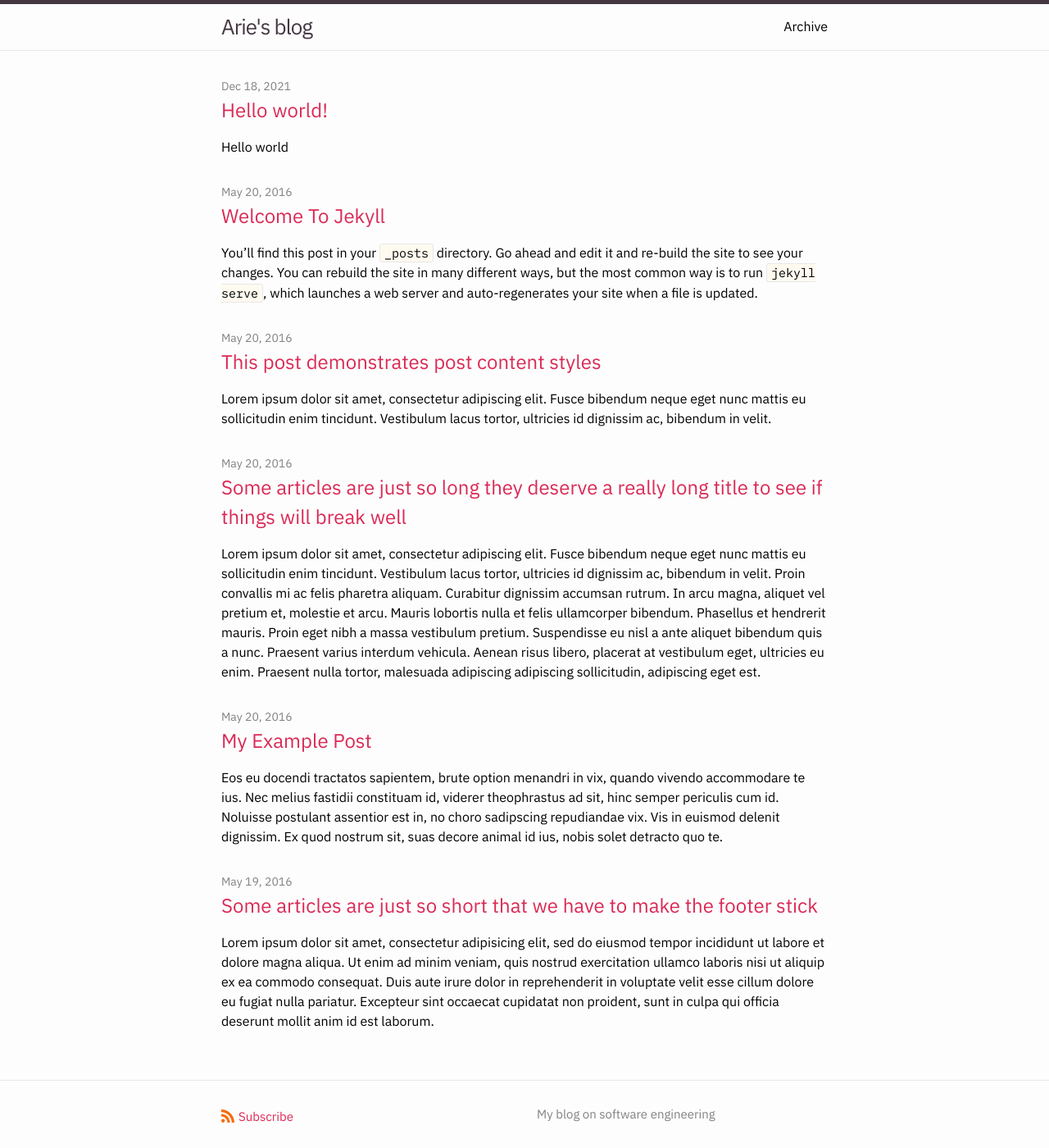
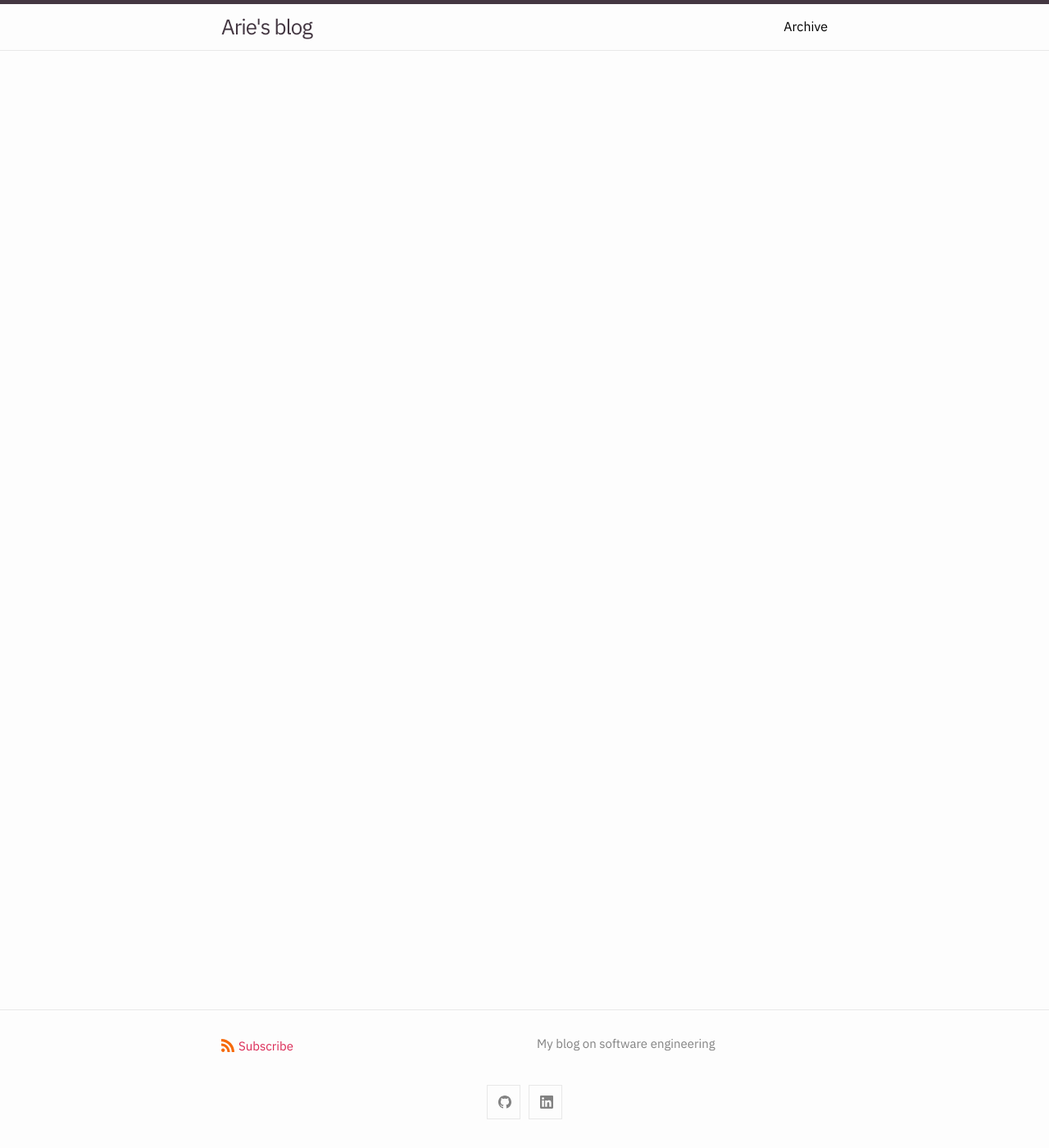
Before and after one commit to ariebovenberg/ariebovenberg.github.io, a Jekyll site: the page built from index.md, in a window 1280 px wide and 1400 px high. Shown: the whole window at 82% size. Built offline with Jekyll 4.4.1, drawn with Linux system fonts in a browser that asks for light colours.

Commit message:
remove posts

````diff
--- a/_config.yml
+++ b/_config.yml
@@ -4,10 +4,9 @@ description: >
 baseurl: ""
 url: "https://ariebovenberg.github.io"
 
-# Theme
 # author:
 #   name: Arie Bovenberg
-#   email: arie@bovenberg.net
+#   email: null
 show_excerpts: true
 minima:
   skin: arie
--- a/_posts/2016-05-19-super-short-article.md
+++ /dev/null
@@ -1,7 +0,0 @@
----
-layout: post
-title: "Some articles are just so short that we have to make the footer stick"
-categories: misc
----
-
-Lorem ipsum dolor sit amet, consectetur adipisicing elit, sed do eiusmod tempor incididunt ut labore et dolore magna aliqua. Ut enim ad minim veniam, quis nostrud exercitation ullamco laboris nisi ut aliquip ex ea commodo consequat. Duis aute irure dolor in reprehenderit in voluptate velit esse cillum dolore eu fugiat nulla pariatur. Excepteur sint occaecat cupidatat non proident, sunt in culpa qui officia deserunt mollit anim id est laborum.
--- a/_posts/2016-05-20-my-example-post.md
+++ /dev/null
@@ -1,12 +0,0 @@
----
-layout: post
----
-
-Eos eu docendi tractatos sapientem, brute option menandri in vix, quando vivendo accommodare te ius. Nec melius fastidii constituam id, viderer theophrastus ad sit, hinc semper periculis cum id. Noluisse postulant assentior est in, no choro sadipscing repudiandae vix. Vis in euismod delenit dignissim. Ex quod nostrum sit, suas decore animal id ius, nobis solet detracto quo te.
-
-{% comment %}
-Might you have an include in your theme? Why not try it here!
-{% include my-themes-great-include.html %}
-{% endcomment %}
-
-No laudem altera adolescens has, volumus lucilius eum no. Eam ei nulla audiam efficiantur. Suas affert per no, ei tale nibh sea. Sea ne magna harum, in denique scriptorem sea, cetero alienum tibique ei eos. Labores persequeris referrentur eos ei.
--- a/_posts/2016-05-20-super-long-article.md
+++ /dev/null
@@ -1,15 +0,0 @@
----
-layout: post
-title: "Some articles are just so long they deserve a really long title to see if things will break well"
-categories: misc
----
-
-Lorem ipsum dolor sit amet, consectetur adipiscing elit. Fusce bibendum neque eget nunc mattis eu sollicitudin enim tincidunt. Vestibulum lacus tortor, ultricies id dignissim ac, bibendum in velit. Proin convallis mi ac felis pharetra aliquam. Curabitur dignissim accumsan rutrum. In arcu magna, aliquet vel pretium et, molestie et arcu. Mauris lobortis nulla et felis ullamcorper bibendum. Phasellus et hendrerit mauris. Proin eget nibh a massa vestibulum pretium. Suspendisse eu nisl a ante aliquet bibendum quis a nunc. Praesent varius interdum vehicula. Aenean risus libero, placerat at vestibulum eget, ultricies eu enim. Praesent nulla tortor, malesuada adipiscing adipiscing sollicitudin, adipiscing eget est.
-
-Lorem ipsum dolor sit amet, consectetur adipiscing elit. Fusce bibendum neque eget nunc mattis eu sollicitudin enim tincidunt. Vestibulum lacus tortor, ultricies id dignissim ac, bibendum in velit. Proin convallis mi ac felis pharetra aliquam. Curabitur dignissim accumsan rutrum. In arcu magna, aliquet vel pretium et, molestie et arcu. Mauris lobortis nulla et felis ullamcorper bibendum. Phasellus et hendrerit mauris. Proin eget nibh a massa vestibulum pretium. Suspendisse eu nisl a ante aliquet bibendum quis a nunc. Praesent varius interdum vehicula. Aenean risus libero, placerat at vestibulum eget, ultricies eu enim. Praesent nulla tortor, malesuada adipiscing adipiscing sollicitudin, adipiscing eget est.
-
-Lorem ipsum dolor sit amet, consectetur adipiscing elit. Fusce bibendum neque eget nunc mattis eu sollicitudin enim tincidunt. Vestibulum lacus tortor, ultricies id dignissim ac, bibendum in velit. Proin convallis mi ac felis pharetra aliquam. Curabitur dignissim accumsan rutrum. In arcu magna, aliquet vel pretium et, molestie et arcu. Mauris lobortis nulla et felis ullamcorper bibendum. Phasellus et hendrerit mauris. Proin eget nibh a massa vestibulum pretium. Suspendisse eu nisl a ante aliquet bibendum quis a nunc. Praesent varius interdum vehicula. Aenean risus libero, placerat at vestibulum eget, ultricies eu enim. Praesent nulla tortor, malesuada adipiscing adipiscing sollicitudin, adipiscing eget est.
-
-Lorem ipsum dolor sit amet, consectetur adipiscing elit. Fusce bibendum neque eget nunc mattis eu sollicitudin enim tincidunt. Vestibulum lacus tortor, ultricies id dignissim ac, bibendum in velit. Proin convallis mi ac felis pharetra aliquam. Curabitur dignissim accumsan rutrum. In arcu magna, aliquet vel pretium et, molestie et arcu. Mauris lobortis nulla et felis ullamcorper bibendum. Phasellus et hendrerit mauris. Proin eget nibh a massa vestibulum pretium. Suspendisse eu nisl a ante aliquet bibendum quis a nunc. Praesent varius interdum vehicula. Aenean risus libero, placerat at vestibulum eget, ultricies eu enim. Praesent nulla tortor, malesuada adipiscing adipiscing sollicitudin, adipiscing eget est.
-
-Lorem ipsum dolor sit amet, consectetur adipiscing elit. Fusce bibendum neque eget nunc mattis eu sollicitudin enim tincidunt. Vestibulum lacus tortor, ultricies id dignissim ac, bibendum in velit. Proin convallis mi ac felis pharetra aliquam. Curabitur dignissim accumsan rutrum. In arcu magna, aliquet vel pretium et, molestie et arcu. Mauris lobortis nulla et felis ullamcorper bibendum. Phasellus et hendrerit mauris. Proin eget nibh a massa vestibulum pretium. Suspendisse eu nisl a ante aliquet bibendum quis a nunc. Praesent varius interdum vehicula. Aenean risus libero, placerat at vestibulum eget, ultricies eu enim. Praesent nulla tortor, malesuada adipiscing adipiscing sollicitudin, adipiscing eget est.
--- a/_posts/2016-05-20-this-post-demonstrates-post-content-styles.md
+++ /dev/null
@@ -1,115 +0,0 @@
----
-layout: post
-title: "This post demonstrates post content styles"
-categories: junk
-author:
-- Bart Simpson
-- Nelson Mandela Muntz
-meta: "Springfield"
----
-
-Lorem ipsum dolor sit amet, consectetur adipiscing elit. Fusce bibendum neque eget nunc mattis eu sollicitudin enim tincidunt. Vestibulum lacus tortor, ultricies id dignissim ac, bibendum in velit.
-
-## Some great heading (h2)
-
-Proin convallis mi ac felis pharetra aliquam. Curabitur dignissim accumsan rutrum. In arcu magna, aliquet vel pretium et, molestie et arcu.
-
-Mauris lobortis nulla et felis ullamcorper bibendum. Phasellus et hendrerit mauris. Proin eget nibh a massa vestibulum pretium. Suspendisse eu nisl a ante aliquet bibendum quis a nunc. Praesent varius interdum vehicula. Aenean risus libero, placerat at vestibulum eget, ultricies eu enim. Praesent nulla tortor, malesuada adipiscing adipiscing sollicitudin, adipiscing eget est.
-
-## Another great heading (h2)
-
-Lorem ipsum dolor sit amet, consectetur adipiscing elit. Fusce bibendum neque eget nunc mattis eu sollicitudin enim tincidunt. Vestibulum lacus tortor, ultricies id dignissim ac, bibendum in velit.
-
-### Some great subheading (h3)
-
-Proin convallis mi ac felis pharetra aliquam. Curabitur dignissim accumsan rutrum. In arcu magna, aliquet vel pretium et, molestie et arcu. Mauris lobortis nulla et felis ullamcorper bibendum.
-
-Phasellus et hendrerit mauris. Proin eget nibh a massa vestibulum pretium. Suspendisse eu nisl a ante aliquet bibendum quis a nunc.
-
-### Some great subheading (h3)
-
-Praesent varius interdum vehicula. Aenean risus libero, placerat at vestibulum eget, ultricies eu enim. Praesent nulla tortor, malesuada adipiscing adipiscing sollicitudin, adipiscing eget est.
-
-> This quote will *change* your life. It will reveal the <i>secrets</i> of the universe, and all the wonders of humanity. Don't <em>misuse</em> it.
-
-Lorem ipsum dolor sit amet, consectetur adipiscing elit. Fusce bibendum neque eget nunc mattis eu sollicitudin enim tincidunt.
-
-### Some great subheading (h3)
-
-Vestibulum lacus tortor, ultricies id dignissim ac, bibendum in velit. Proin convallis mi ac felis pharetra aliquam. Curabitur dignissim accumsan rutrum.
-
-```html
-<html>
-  <head>
-  </head>
-  <body>
-    <p>Hello, World!</p>
-  </body>
-</html>
-```
-
-
-In arcu magna, aliquet vel pretium et, molestie et arcu. Mauris lobortis nulla et felis ullamcorper bibendum. Phasellus et hendrerit mauris.
-
-#### You might want a sub-subheading (h4)
-
-In arcu magna, aliquet vel pretium et, molestie et arcu. Mauris lobortis nulla et felis ullamcorper bibendum. Phasellus et hendrerit mauris.
-
-In arcu magna, aliquet vel pretium et, molestie et arcu. Mauris lobortis nulla et felis ullamcorper bibendum. Phasellus et hendrerit mauris.
-
-#### But it's probably overkill (h4)
-
-In arcu magna, aliquet vel pretium et, molestie et arcu. Mauris lobortis nulla et felis ullamcorper bibendum. Phasellus et hendrerit mauris.
-
-##### Could be a smaller sub-heading, `pacman` (h5)
-
-In arcu magna, aliquet vel pretium et, molestie et arcu. Mauris lobortis nulla et felis ullamcorper bibendum. Phasellus et hendrerit mauris.
-
-###### Small yet significant sub-heading  (h6)
-
-In arcu magna, aliquet vel pretium et, molestie et arcu. Mauris lobortis nulla et felis ullamcorper bibendum. Phasellus et hendrerit mauris.
-
-### Oh hai, an unordered list!!
-
-In arcu magna, aliquet vel pretium et, molestie et arcu. Mauris lobortis nulla et felis ullamcorper bibendum. Phasellus et hendrerit mauris.
-
-- First item, yo
-- Second item, dawg
-- Third item, what what?!
-- Fourth item, fo sheezy my neezy
-
-### Oh hai, an ordered list!!
-
-In arcu magna, aliquet vel pretium et, molestie et arcu. Mauris lobortis nulla et felis ullamcorper bibendum. Phasellus et hendrerit mauris.
-
-1. First item, yo
-2. Second item, dawg
-3. Third item, what what?!
-4. Fourth item, fo sheezy my neezy
-
-
-
-## Headings are cool! (h2)
-
-Proin eget nibh a massa vestibulum pretium. Suspendisse eu nisl a ante aliquet bibendum quis a nunc. Praesent varius interdum vehicula. Aenean risus libero, placerat at vestibulum eget, ultricies eu enim. Praesent nulla tortor, malesuada adipiscing adipiscing sollicitudin, adipiscing eget est.
-
-Praesent nulla tortor, malesuada adipiscing adipiscing sollicitudin, adipiscing eget est.
-
-Proin eget nibh a massa vestibulum pretium. Suspendisse eu nisl a ante aliquet bibendum quis a nunc.
-
-### Tables
-
-Title 1               | Title 2               | Title 3               | Title 4
---------------------- | --------------------- | --------------------- | ---------------------
-lorem                 | lorem ipsum           | lorem ipsum dolor     | lorem ipsum dolor sit
-lorem ipsum dolor sit | lorem ipsum dolor sit | lorem ipsum dolor sit | lorem ipsum dolor sit
-lorem ipsum dolor sit | lorem ipsum dolor sit | lorem ipsum dolor sit | lorem ipsum dolor sit
-lorem ipsum dolor sit | lorem ipsum dolor sit | lorem ipsum dolor sit | lorem ipsum dolor sit
-
-
-Title 1 | Title 2 | Title 3 | Title 4
---- | --- | --- | ---
-lorem | lorem ipsum | lorem ipsum dolor | lorem ipsum dolor sit
-lorem ipsum dolor sit amet | lorem ipsum dolor sit amet consectetur | lorem ipsum dolor sit amet | lorem ipsum dolor sit
-lorem ipsum dolor | lorem ipsum | lorem | lorem ipsum
-lorem ipsum dolor | lorem ipsum dolor sit | lorem ipsum dolor sit amet | lorem ipsum dolor sit amet consectetur
--- a/_posts/2016-05-20-welcome-to-jekyll.md
+++ /dev/null
@@ -1,22 +0,0 @@
----
-layout: post
----
-You’ll find this post in your `_posts` directory. Go ahead and edit it and re-build the site to see your changes. You can rebuild the site in many different ways, but the most common way is to run `jekyll serve`, which launches a web server and auto-regenerates your site when a file is updated.
-
-To add new posts, simply add a file in the `_posts` directory that follows the convention `YYYY-MM-DD-name-of-post.ext` and includes the necessary front matter. Take a look at the source for this post to get an idea about how it works.
-
-Jekyll also offers powerful support for code snippets:
-
-{% highlight ruby %}
-def print_hi(name)
-  puts "Hi, #{name}"
-end
-print_hi('Tom')
-#=> prints 'Hi, Tom' to STDOUT.
-{% endhighlight %}
-
-Check out the [Jekyll docs][jekyll-docs] for more info on how to get the most out of Jekyll. File all bugs/feature requests at [Jekyll’s GitHub repo][jekyll-gh]. If you have questions, you can ask them on [Jekyll Talk][jekyll-talk].
-
-[jekyll-docs]: http://jekyllrb.com/docs/home
-[jekyll-gh]:   https://github.com/jekyll/jekyll
-[jekyll-talk]: https://talk.jekyllrb.com/
````
Also changed, not shown: _posts/2021-12-18-hello-world.md (deleted, +0 -16 lines).
